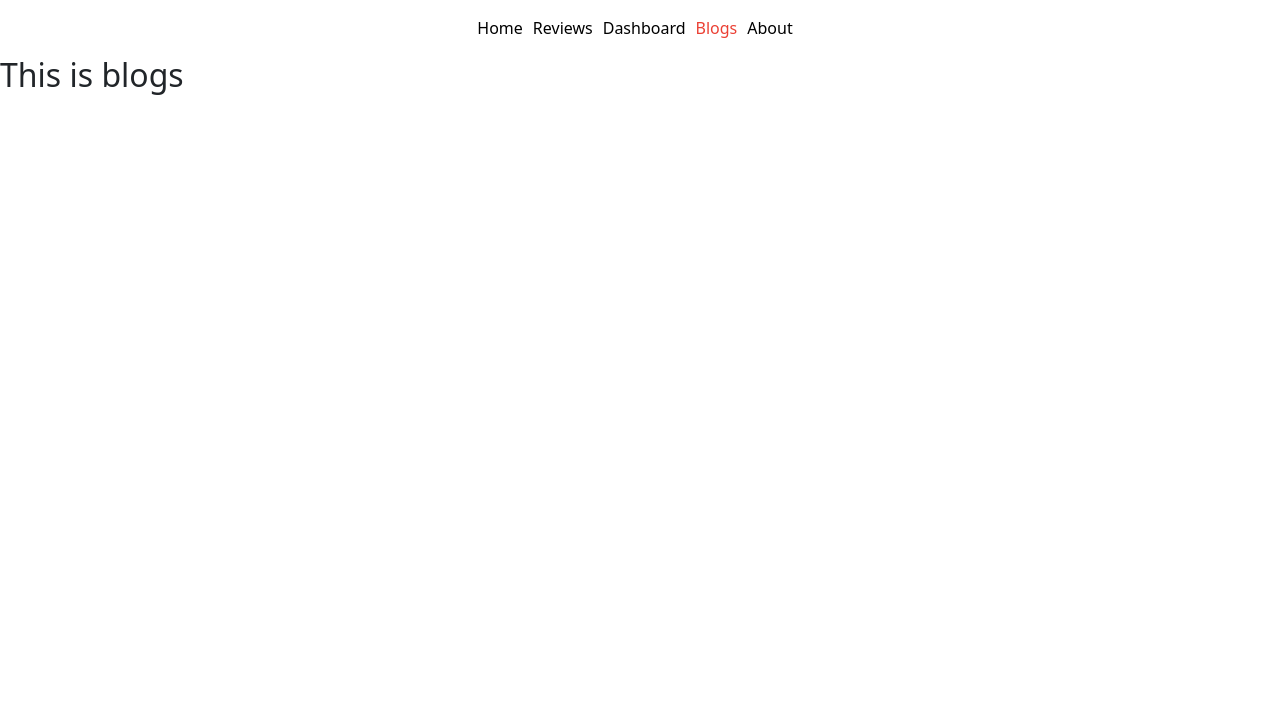
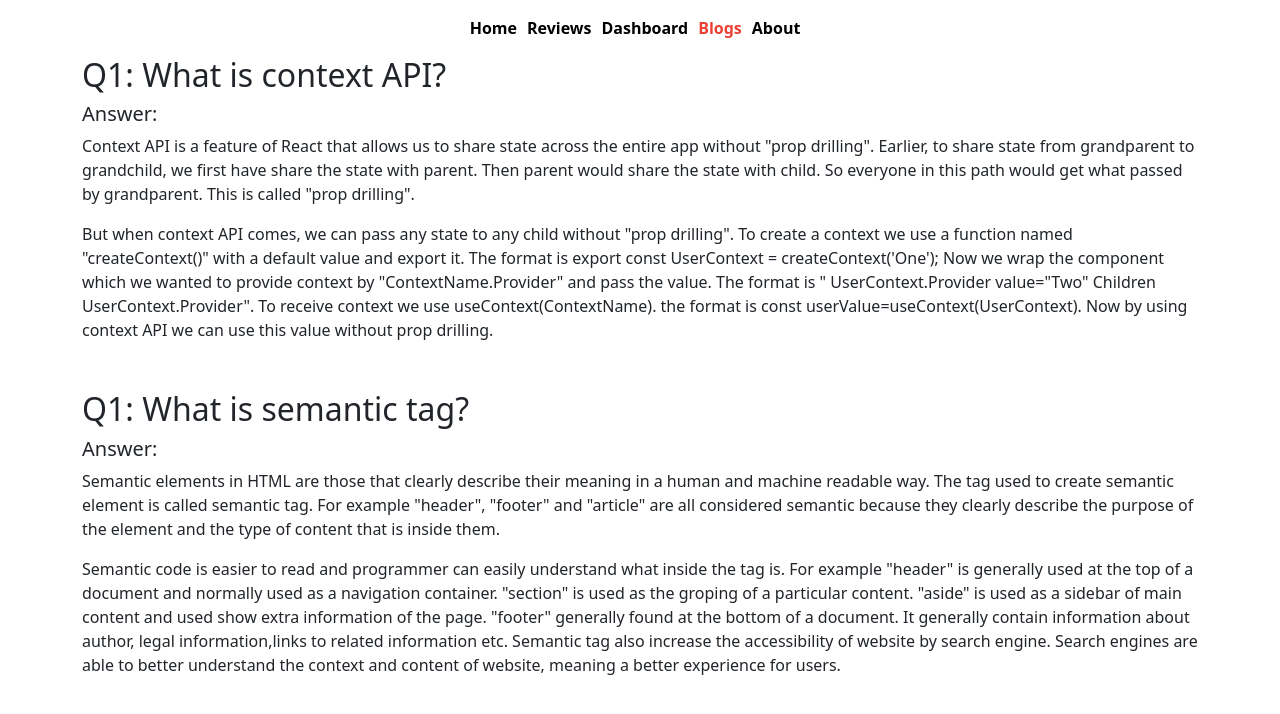
Before and after one commit to rayhan1650/galaxy-buds, a React (Create React App) app: page /blogs in a window 1280 px wide. Shown: the top 714 px of the page. Built offline with nearby package versions, Linux system fonts and the light colour scheme.

Commit message:
blogs part implemented

```diff
--- a/src/components/Blogs/Blogs.js
+++ b/src/components/Blogs/Blogs.js
@@ -2,8 +2,56 @@ import React from "react";
 
 const Blogs = () => {
   return (
-    <div>
-      <h2>This is blogs</h2>
+    <div className="container">
+      <h2>Q1: What is context API?</h2>
+      <h5>Answer:</h5>
+      <article>
+        <p>
+          Context API is a feature of React that allows us to share state across
+          the entire app without "prop drilling". Earlier, to share state from
+          grandparent to grandchild, we first have share the state with parent.
+          Then parent would share the state with child. So everyone in this path
+          would get what passed by grandparent. This is called "prop drilling".
+        </p>
+        <p>
+          But when context API comes, we can pass any state to any child without
+          "prop drilling". To create a context we use a function named
+          "createContext()" with a default value and export it. The format is
+          export const UserContext = createContext('One'); Now we wrap the
+          component which we wanted to provide context by "ContextName.Provider"
+          and pass the value. The format is " UserContext.Provider value="Two"
+          Children UserContext.Provider". To receive context we use
+          useContext(ContextName). the format is const
+          userValue=useContext(UserContext). Now by using context API we can use
+          this value without prop drilling.
+        </p>
+      </article>
+
+      <h2 className="mt-5">Q1: What is semantic tag?</h2>
+      <h5>Answer:</h5>
+      <article>
+        <p>
+          Semantic elements in HTML are those that clearly describe their
+          meaning in a human and machine readable way. The tag used to create
+          semantic element is called semantic tag. For example "header",
+          "footer" and "article" are all considered semantic because they
+          clearly describe the purpose of the element and the type of content
+          that is inside them.
+        </p>
+        <p>
+          Semantic code is easier to read and programmer can easily understand
+          what inside the tag is. For example "header" is generally used at the
+          top of a document and normally used as a navigation container.
+          "section" is used as the groping of a particular content. "aside" is
+          used as a sidebar of main content and used show extra information of
+          the page. "footer" generally found at the bottom of a document. It
+          generally contain information about author, legal information,links to
+          related information etc. Semantic tag also increase the accessibility
+          of website by search engine. Search engines are able to better
+          understand the context and content of website, meaning a better
+          experience for users.
+        </p>
+      </article>
     </div>
   );
 };
--- a/src/components/Header/Header.css
+++ b/src/components/Header/Header.css
@@ -1,4 +1,5 @@
 .my-link * {
   margin-right: 10px;
   text-decoration: none;
+  font-weight: bold;
 }
```
